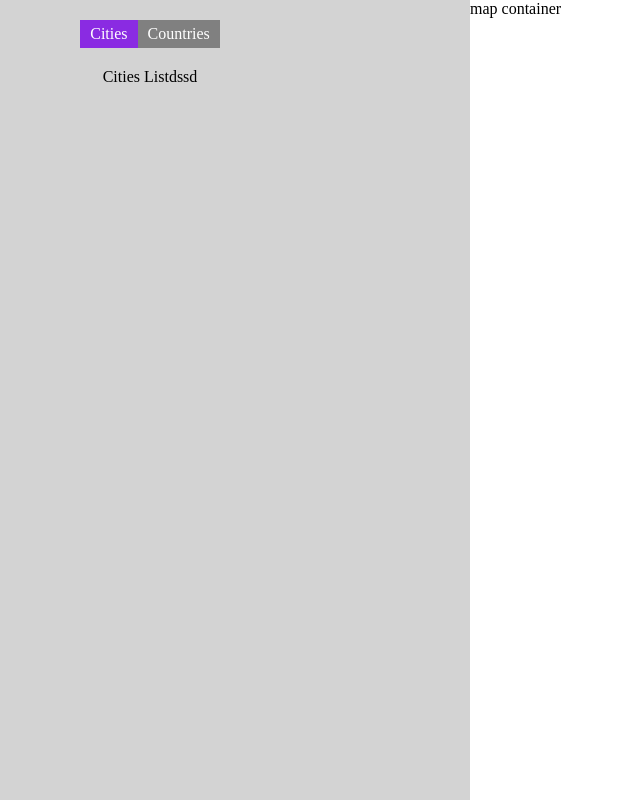
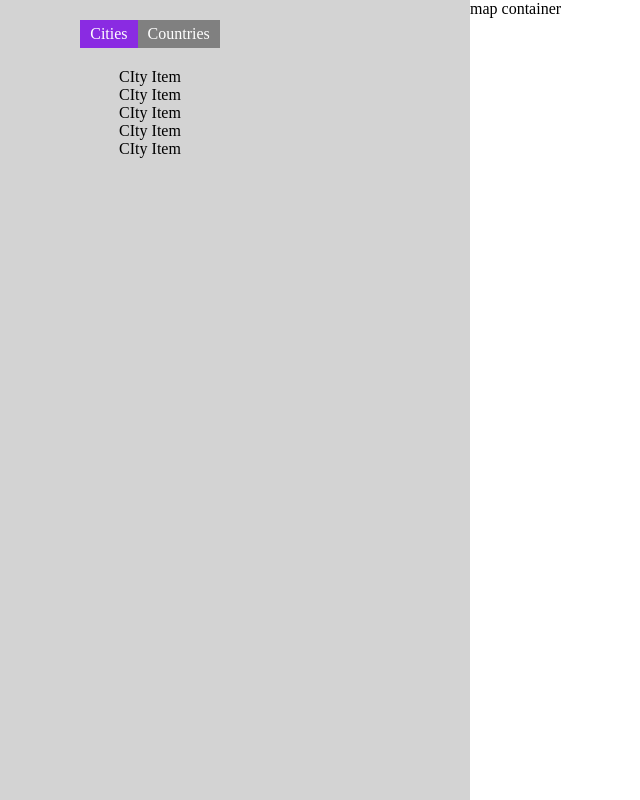
Before and after one commit to leelanarasimha/react18-course, a React (Vite) app in the folder travel-app/: page /app/cities in a window 1280 px wide. Shown: the whole page, without its empty margins (170-810 px from the left). Built offline with nearby package versions, Linux system fonts and the light colour scheme; data requests are answered from the project's data file.

Commit message:
cities props types

```diff
--- a/travel-app/package.json
+++ b/travel-app/package.json
@@ -8,7 +8,7 @@
     "build": "vite build",
     "lint": "eslint . --ext js,jsx --report-unused-disable-directives --max-warnings 0",
     "preview": "vite preview",
-    "server": "json-server --watch data/cities.json --port 9000"
+    "server": "json-server --watch data/cities.json --port 9001"
   },
   "dependencies": {
     "json-server": "^0.17.4",
--- a/travel-app/src/App.jsx
+++ b/travel-app/src/App.jsx
@@ -10,9 +10,10 @@ import Login from './pages/Login';
 import CitiesList from './pages/CitiesList';
 
 function App() {
-  const [cities, setCities] = useState('');
+  const [cities, setCities] = useState([]);
   const [loading, setLoading] = useState(false);
-  const citiesUrl = 'http://localhost:9000/cities';
+
+  const citiesUrl = 'http://localhost:9001/cities';
   async function fetchCities() {
     try {
       setLoading(true);
@@ -27,7 +28,7 @@ function App() {
   }
   useEffect(function () {
     fetchCities();
-  });
+  }, []);
 
   return (
     <div>
@@ -40,7 +41,7 @@ function App() {
           <Route path="app" element={<AppLayout />}>
             <Route index element={<CitiesList cities={cities} loading={loading} />} />
             <Route path="cities" element={<CitiesList cities={cities} loading={loading} />} />
-            <Route path="countries" element={<div>Cuntries list</div>} />
+            <Route path="countries" element={<div>Countries list</div>} />
           </Route>
           <Route path="*" element={<PageNotFound />} />
         </Routes>
--- /dev/null
+++ b/travel-app/src/components/CityItem.jsx
@@ -0,0 +1,3 @@
+export default function CityItem() {
+  return <div>CIty Item</div>;
+}
--- /dev/null
+++ b/travel-app/src/components/Loader.jsx
@@ -0,0 +1,4 @@
+import styles from './Loader.module.css';
+export default function Loader() {
+  return <span className={styles.loader}></span>;
+}
--- /dev/null
+++ b/travel-app/src/components/Loader.module.css
@@ -0,0 +1,19 @@
+.loader {
+  width: 48px;
+  height: 48px;
+  border: 5px solid #fff;
+  border-bottom-color: #ff3d00;
+  border-radius: 50%;
+  display: inline-block;
+  box-sizing: border-box;
+  animation: rotation 1s linear infinite;
+}
+
+@keyframes rotation {
+  0% {
+    transform: rotate(0deg);
+  }
+  100% {
+    transform: rotate(360deg);
+  }
+}
--- /dev/null
+++ b/travel-app/src/components/Message.jsx
@@ -0,0 +1,7 @@
+import PropTypes from 'prop-types';
+export default function Message({ message }) {
+  Message.propTypes = {
+    message: PropTypes.string.isRequired
+  };
+  return <div>{message}</div>;
+}
--- a/travel-app/src/pages/CitiesList.jsx
+++ b/travel-app/src/pages/CitiesList.jsx
@@ -1,4 +1,23 @@
+import PropTypes from 'prop-types';
+import Loader from '../components/Loader';
+import CityItem from '../components/CityItem';
+import Message from '../components/Message';
+
 export default function CitiesList({ cities, loading }) {
-  console.log(cities);
-  return <div>Cities Listdssd</div>;
+  CitiesList.propTypes = {
+    cities: PropTypes.array.isRequired,
+    loading: PropTypes.bool.isRequired
+  };
+
+  if (loading) return <Loader />;
+
+  if (!cities.length) return <Message message="Cities Data is not avialable" />;
+
+  return (
+    <div>
+      {cities.map((city) => (
+        <CityItem city={city} key={city.name} />
+      ))}
+    </div>
+  );
 }
```
Also changed, not shown: travel-app/src/components/CityItem.module.css (added).
